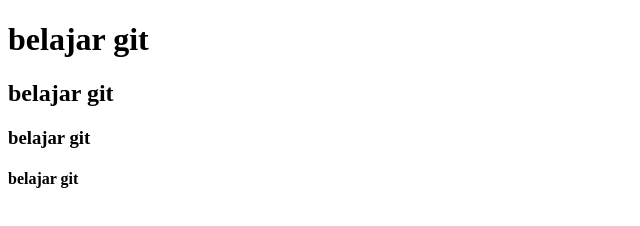
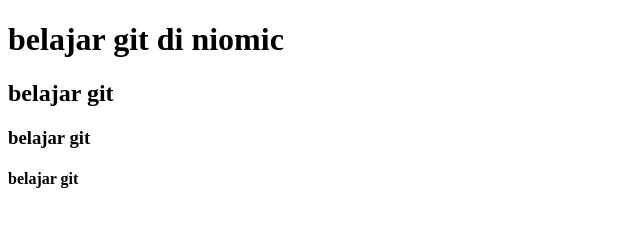
Before and after one commit to yosuayos/git-repo, a plain HTML site: page index.html in a window 1280 px wide. Shown: the whole page, without its empty margins (0-640 px from the left). Drawn offline with Linux system fonts and the light colour scheme.

Commit message:
menambahkan di niomic

```diff
--- a/index.html
+++ b/index.html
@@ -7,7 +7,7 @@
     <title>Document</title>
 </head>
 <body>
-    <h1>belajar git</h1>
+    <h1>belajar git di niomic</h1>
     <h2>belajar git</h2>
     <h3>belajar git</h3>
     <h4>belajar git</h4>
```
